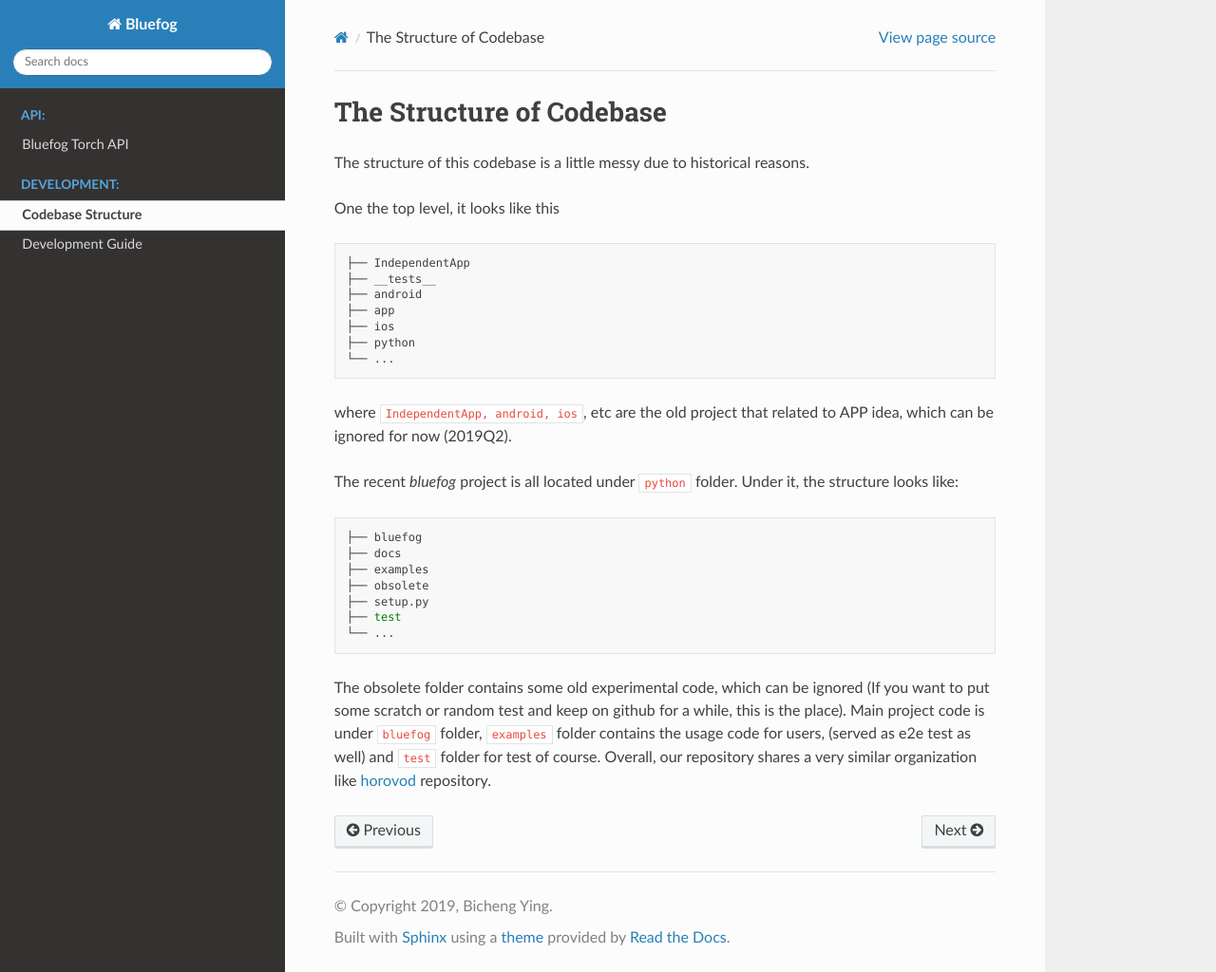
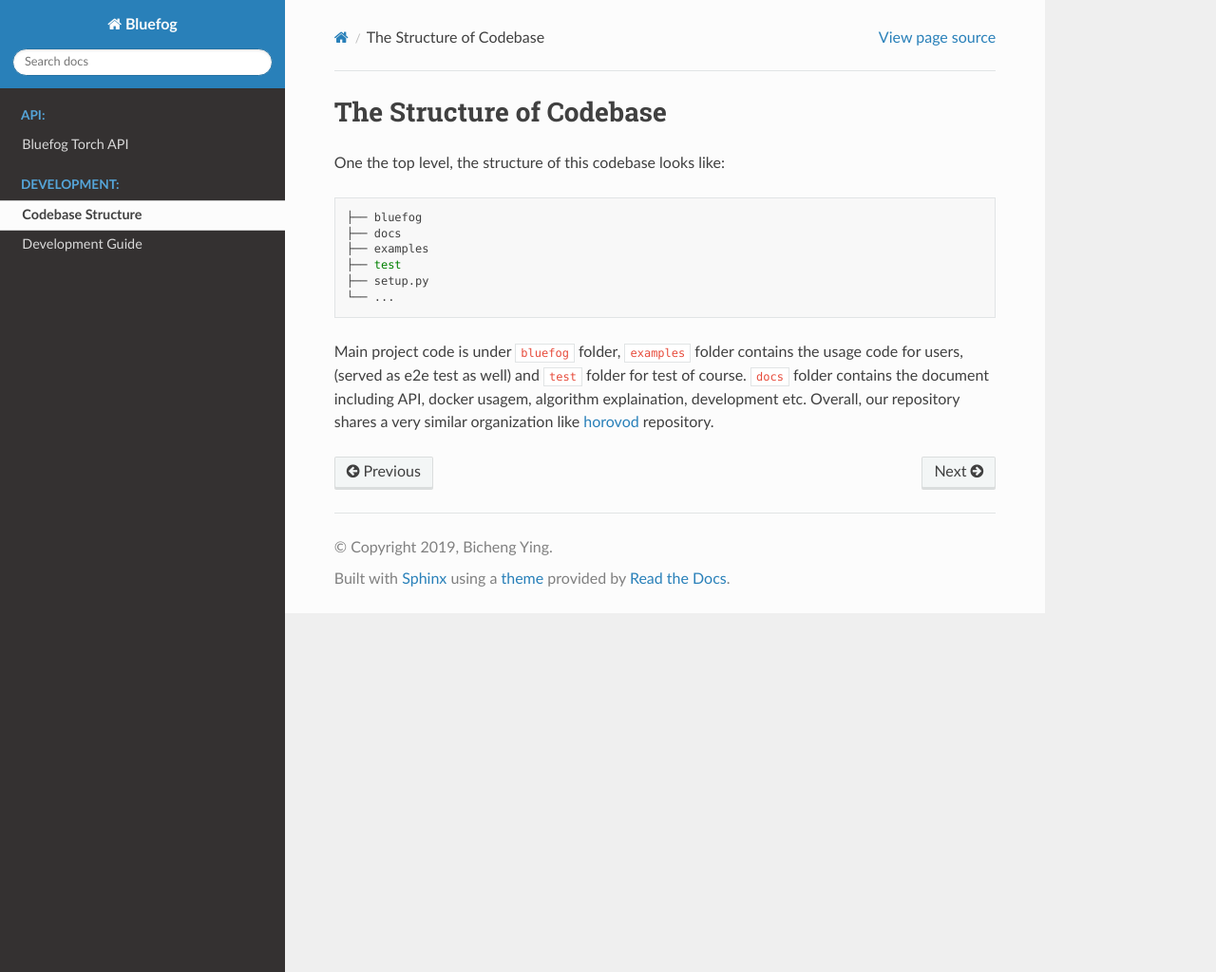
Before and after one commit to Bluefog-Lib/bluefog, a Sphinx documentation site: the page built from docs/code_structure.rst, in a window 1280 px wide and 1024 px high. Shown: the whole window at 95% size. Built offline with Sphinx 7.4.7 and the Read the Docs theme 2.0.0, drawn with Linux system fonts in a browser that asks for light colours.

Commit message:
Update code_structure.rst

```diff
--- a/docs/code_structure.rst
+++ b/docs/code_structure.rst
@@ -1,43 +1,23 @@
 The Structure of Codebase
 =========================
 
-The structure of this codebase is a little messy due to historical
-reasons.
-
-One the top level, it looks like this
-
-.. code:: bash
-
-   ├── IndependentApp
-   ├── __tests__
-   ├── android
-   ├── app
-   ├── ios
-   ├── python
-   └── ...
-
-where ``IndependentApp, android, ios``, etc are the old project that
-related to APP idea, which can be ignored for now (2019Q2).
-
-The recent *bluefog* project is all located under ``python`` folder.
-Under it, the structure looks like:
+One the top level, the structure of this codebase looks like:
 
 .. code:: bash
 
    ├── bluefog
    ├── docs
    ├── examples
-   ├── obsolete
+   ├── test
    ├── setup.py
-   ├── test
    └── ...
 
-The obsolete folder contains some old experimental code, which can be
-ignored (If you want to put some scratch or random test and keep on
-github for a while, this is the place). Main project code is under
-``bluefog`` folder, ``examples`` folder contains the usage code for
-users, (served as e2e test as well) and ``test`` folder for test of
-course. Overall, our repository shares a very similar organization like
+Main project code is under ``bluefog`` folder, ``examples`` folder
+contains the usage code for users, (served as e2e test as well) and
+``test`` folder for test of course. ``docs`` folder contains the
+document including API, docker usagem, algorithm explaination, development etc.
+Overall, our repository shares a very similar organization like
 `horovod`_ repository.
 
+
 .. _horovod: https://github.com/horovod/horovod
```
